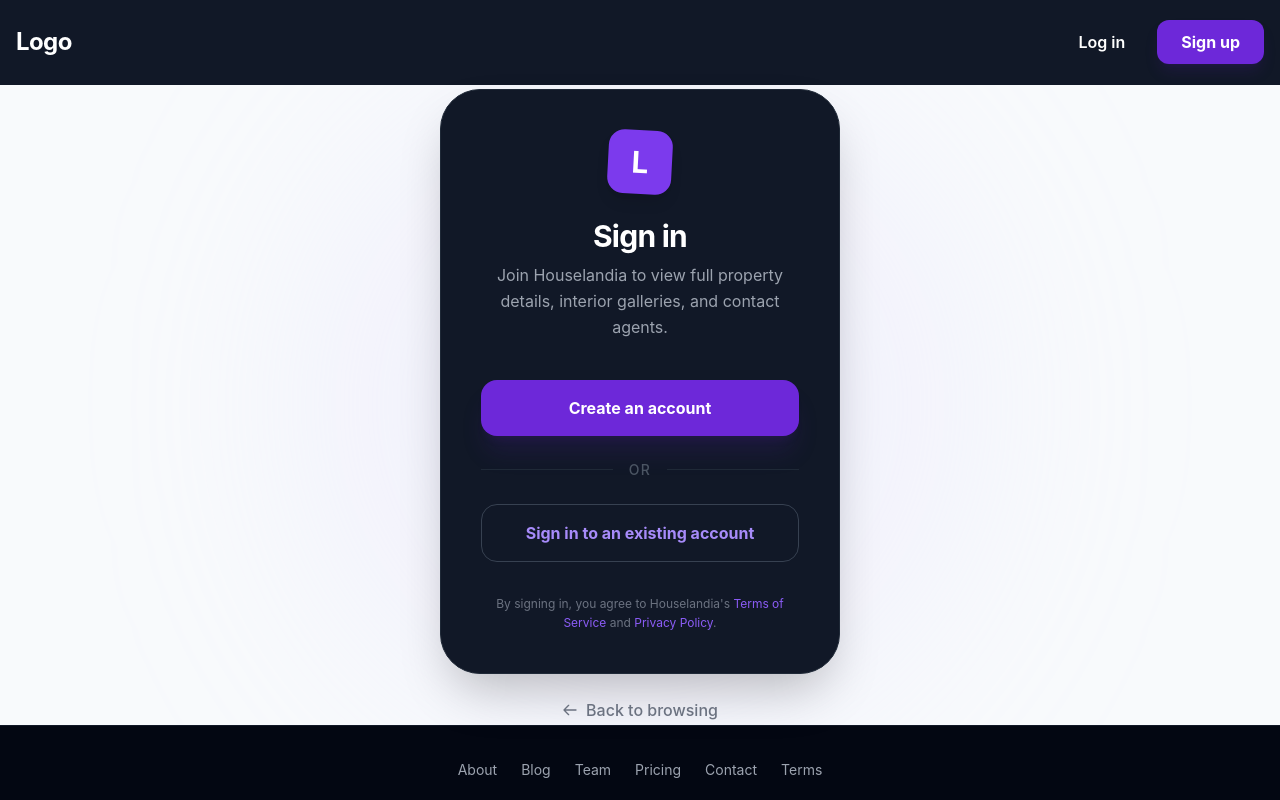
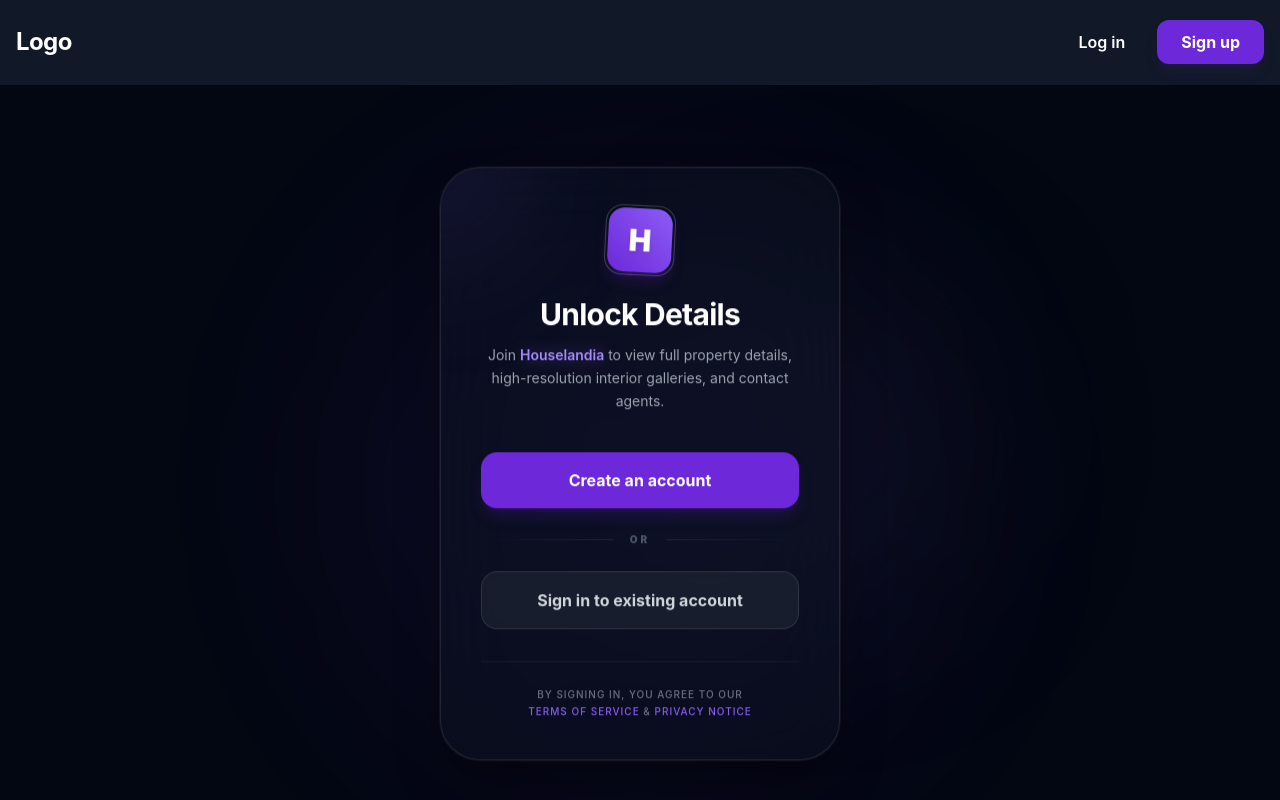
Before and after one commit to adrian-were/Houselandia, a React (Create React App) app in the folder houselandia/: page /house/1 in a window 1280 px wide. Shown: the top 800 px of the page. Built offline with nearby package versions, Linux system fonts and the light colour scheme.

Commit message:
UI changes

```diff
--- a/houselandia/src/components/Footer.js
+++ b/houselandia/src/components/Footer.js
@@ -2,7 +2,7 @@
 
 const Footer = () => {
   return (
-   <footer className="bg-gray-950 border-t border-gray-900">
+   <footer className="bg-gray-950 border-t border-gray-900 mt-10">
     <div className="max-w-screen-xl px-4 py-8 mx-auto space-y-6 overflow-hidden sm:px-6 lg:px-8">
         {/* Navigation - Light text for dark background */}
         <nav className="flex flex-wrap justify-center gap-x-6 gap-y-2">
--- a/houselandia/src/components/ProtectedRoute.js
+++ b/houselandia/src/components/ProtectedRoute.js
@@ -1,68 +1,92 @@
-import React, { useEffect } from 'react';
+import React from 'react';
 
 const ProtectedRoute = ({ user, children, onOpenLogin, onOpenSignup }) => {
-  useEffect(() => {
-    // We won't auto-open a modal anymore; we'll show the selection screen first
-  }, [user]);
-
   if (user) {
     return children;
   }
 
   return (
-    <div className="relative min-h-[80vh] w-full flex items-center justify-center bg-slate-50">
-      {/* Visual background decor */}
-      <div className="absolute inset-0 overflow-hidden pointer-events-none">
-        <div className="absolute top-1/2 left-1/2 -translate-x-1/2 -translate-y-1/2 w-[600px] h-[600px] bg-violet-200/30 rounded-full blur-[120px]"></div>
+    <div className="relative min-h-screen w-full flex flex-col items-center justify-start bg-gray-950 transition-colors duration-500 overflow-hidden">
+
+      {/* 1. Enhanced Atmospheric Background Decor */}
+      <div className="absolute inset-0 pointer-events-none">
+        <div className="absolute top-1/2 left-1/2 -translate-x-1/2 -translate-y-1/2 w-[600px] h-[600px] bg-violet-600/10 rounded-full blur-[120px] animate-pulse"></div>
+        <div className="absolute top-1/4 right-1/4 w-[300px] h-[300px] bg-slate-800/20 rounded-full blur-[100px]"></div>
       </div>
 
-      <div className="relative z-10 w-full max-w-md px-6">
-        <div className="bg-gray-900 border border-gray-800 p-8 md:p-10 rounded-[2.5rem] shadow-2xl text-center">
-          {/* Brand/Status Icon */}
-          <div className="w-16 h-16 bg-violet-600 rounded-2xl flex items-center justify-center mx-auto mb-6 shadow-lg rotate-3">
-             <span className="text-white text-3xl font-bold">L</span>
+      {/* 2. Floating Animation Styles */}
+      <style>
+        {`
+          @keyframes bob {
+            0%, 100% { transform: translateY(0); }
+            50% { transform: translateY(-15px); }
+          }
+          .animate-bob {
+            animation: bob 4s ease-in-out infinite;
+          }
+        `}
+      </style>
+
+      {/* 3. Main Container with Top Space (mt-24) */}
+      <div className="relative z-10 w-full max-w-md px-6 mt-24 mb-12 animate-in fade-in zoom-in-95 duration-700">
+
+        {/* The Animated Card */}
+        <div className="animate-bob bg-gray-900/40 backdrop-blur-2xl border border-white/10 p-8 md:p-10 rounded-[2.5rem] shadow-[0_25px_50px_-12px_rgba(0,0,0,0.5)] text-center ring-1 ring-white/5 overflow-hidden">
+
+          {/* Subtle Internal Glow */}
+          <div className="absolute -top-24 -left-24 w-48 h-48 bg-violet-500/10 rounded-full blur-3xl"></div>
+
+          {/* Brand Icon */}
+          <div className="relative w-16 h-16 bg-gradient-to-tr from-violet-700 to-violet-500 rounded-2xl flex items-center justify-center mx-auto mb-6 shadow-lg shadow-violet-900/40 rotate-3 transition-transform hover:rotate-0 duration-500">
+             <span className="text-white text-3xl font-black drop-shadow-md">H</span>
+             <div className="absolute inset-0 rounded-2xl border border-white/20 scale-110"></div>
           </div>
 
-          <h2 className="text-3xl font-bold text-white mb-2 tracking-tight">Sign in</h2>
-          <p className="text-gray-400 mb-10 leading-relaxed">
-            Join Houselandia to view full property details, interior galleries, and contact agents.
+          <h2 className="text-3xl font-bold text-white mb-3 tracking-tight">Unlock Details</h2>
+          <p className="text-gray-400 mb-10 leading-relaxed text-sm">
+            Join <span className="text-violet-400 font-semibold drop-shadow-[0_0_8px_rgba(139,92,246,0.4)]">Houselandia</span> to view full property details, high-resolution interior galleries, and contact agents.
           </p>
 
           <div className="space-y-4">
-            {/* Primary Action: Create Account */}
+            {/* Primary Action */}
             <button
               onClick={onOpenSignup}
-              className="w-full bg-violet-700 hover:bg-violet-600 text-white py-4 rounded-2xl font-bold transition-all shadow-xl shadow-violet-900/20 active:scale-[0.98]"
+              className="group relative w-full bg-violet-700 hover:bg-violet-600 text-white py-4 rounded-2xl font-bold transition-all shadow-lg shadow-violet-900/30 active:scale-[0.98] overflow-hidden"
             >
-              Create an account
+              <span className="relative z-10">Create an account</span>
+              <div className="absolute inset-0 bg-gradient-to-r from-transparent via-white/10 to-transparent -translate-x-full group-hover:translate-x-full transition-transform duration-1000"></div>
             </button>
 
             <div className="flex items-center gap-4 py-2">
-              <div className="h-[1px] bg-gray-800 flex-grow"></div>
-              <span className="text-gray-600 text-sm font-medium uppercase tracking-widest">or</span>
-              <div className="h-[1px] bg-gray-800 flex-grow"></div>
+              <div className="h-[1px] bg-gradient-to-r from-transparent to-gray-800 flex-grow"></div>
+              <span className="text-gray-600 text-[10px] font-black uppercase tracking-[0.3em]">OR</span>
+              <div className="h-[1px] bg-gradient-to-l from-transparent to-gray-800 flex-grow"></div>
             </div>
 
-            {/* Secondary Action: Login */}
+            {/* Secondary Action */}
             <button
               onClick={onOpenLogin}
-              className="w-full bg-transparent border border-gray-700 text-violet-400 py-4 rounded-2xl font-bold hover:bg-gray-800 hover:text-violet-300 transition-all active:scale-[0.98]"
+              className="w-full bg-white/5 border border-white/10 text-gray-300 py-4 rounded-2xl font-bold hover:bg-white/10 hover:text-white hover:border-violet-500/50 transition-all active:scale-[0.98] backdrop-blur-sm"
             >
-              Sign in to an existing account
+              Sign in to existing account
             </button>
           </div>
 
-          <p className="mt-8 text-xs text-gray-500 leading-relaxed">
-            By signing in, you agree to Houselandia's <span className="text-violet-500 cursor-pointer hover:underline">Terms of Service</span> and <span className="text-violet-500 cursor-pointer hover:underline">Privacy Policy</span>.
+          <p className="mt-8 text-[10px] text-gray-500 leading-relaxed uppercase tracking-widest font-medium border-t border-white/5 pt-6">
+            By signing in, you agree to our <br/>
+            <span className="text-violet-500 cursor-pointer hover:text-violet-400 transition-colors">Terms of Service</span> & <span className="text-violet-500 cursor-pointer hover:text-violet-400 transition-colors">Privacy Notice</span>
           </p>
         </div>
 
+        {/* Back Button */}
         <button
           onClick={() => window.history.back()}
-          className="mt-6 w-full text-gray-500 font-medium hover:text-gray-800 transition-colors flex items-center justify-center gap-2"
+          className="mt-8 w-full text-gray-500 font-bold hover:text-violet-400 transition-all flex items-center justify-center gap-3 text-xs tracking-[0.2em] group"
         >
-          <svg className="w-4 h-4" fill="none" stroke="currentColor" viewBox="0 0 24 24"><path strokeLinecap="round" strokeLinejoin="round" strokeWidth="2" d="M10 19l-7-7m0 0l7-7m-7 7h18"/></svg>
-          Back to browsing
+          <svg className="w-4 h-4 transition-transform group-hover:-translate-x-1" fill="none" stroke="currentColor" viewBox="0 0 24 24">
+            <path strokeLinecap="round" strokeLinejoin="round" strokeWidth="2" d="M10 19l-7-7m0 0l7-7m-7 7h18"/>
+          </svg>
+          BACK TO BROWSING
         </button>
       </div>
     </div>
```
Also changed, not shown: houselandia/src/components/HouseList.js (+10 -13 lines), houselandia/src/components/Login.js (+42 -19 lines), houselandia/src/components/Signup.js (+79 -30 lines).
